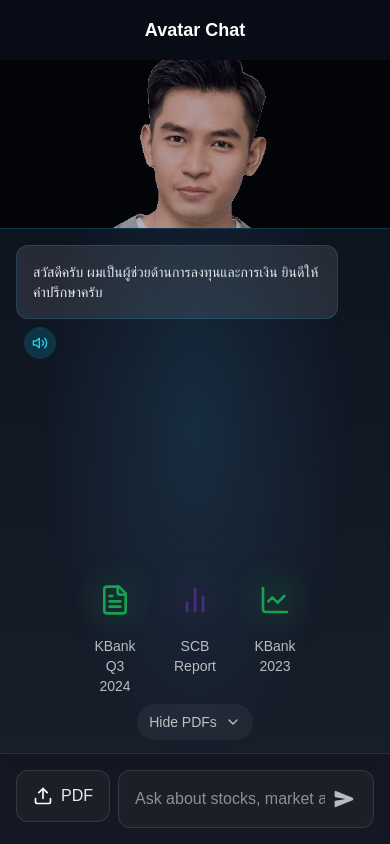
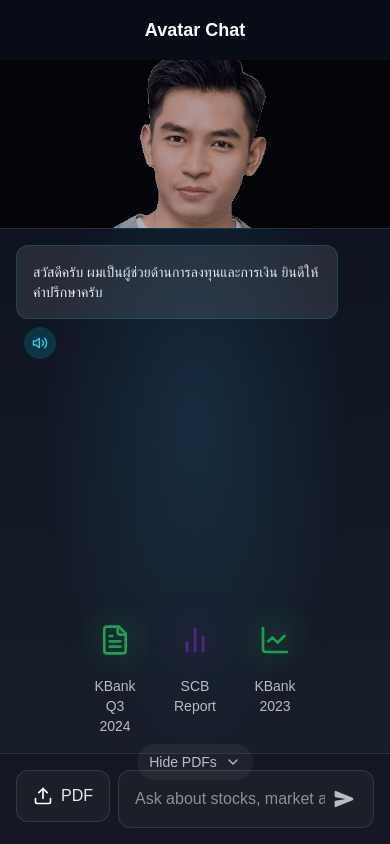
Before and after one commit to natthawat141/ai-front, a Next.js app: page /chat in a window 390 px wide. Built offline with nearby package versions, Linux system fonts and the light colour scheme.

Commit message:
commit successful

```diff
--- a/src/app/chat/page.tsx
+++ b/src/app/chat/page.tsx
@@ -344,7 +344,8 @@ export default function ChatPage() {
       </main>
 
       {/* QuickPdfSelector with toggle button */}
-      <div className="absolute bottom-16 sm:bottom-24 left-1/2 -translate-x-1/2 z-10 mb-10 md:mb-0">
+      {/* mb-10 md:mb-0 */}
+      <div className="absolute bottom-16 sm:bottom-24 left-1/2 -translate-x-1/2 z-10 ">
         <AnimatePresence>
           {showPdfSelector && (
             <motion.div
```
